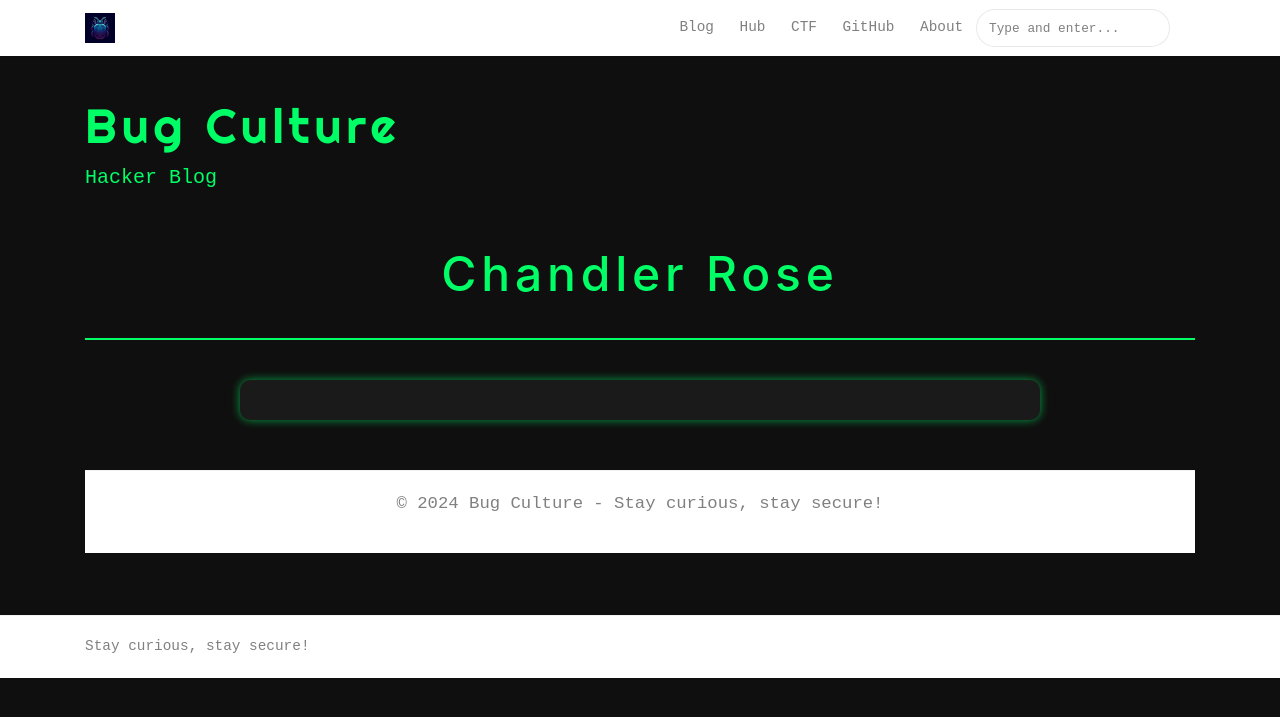
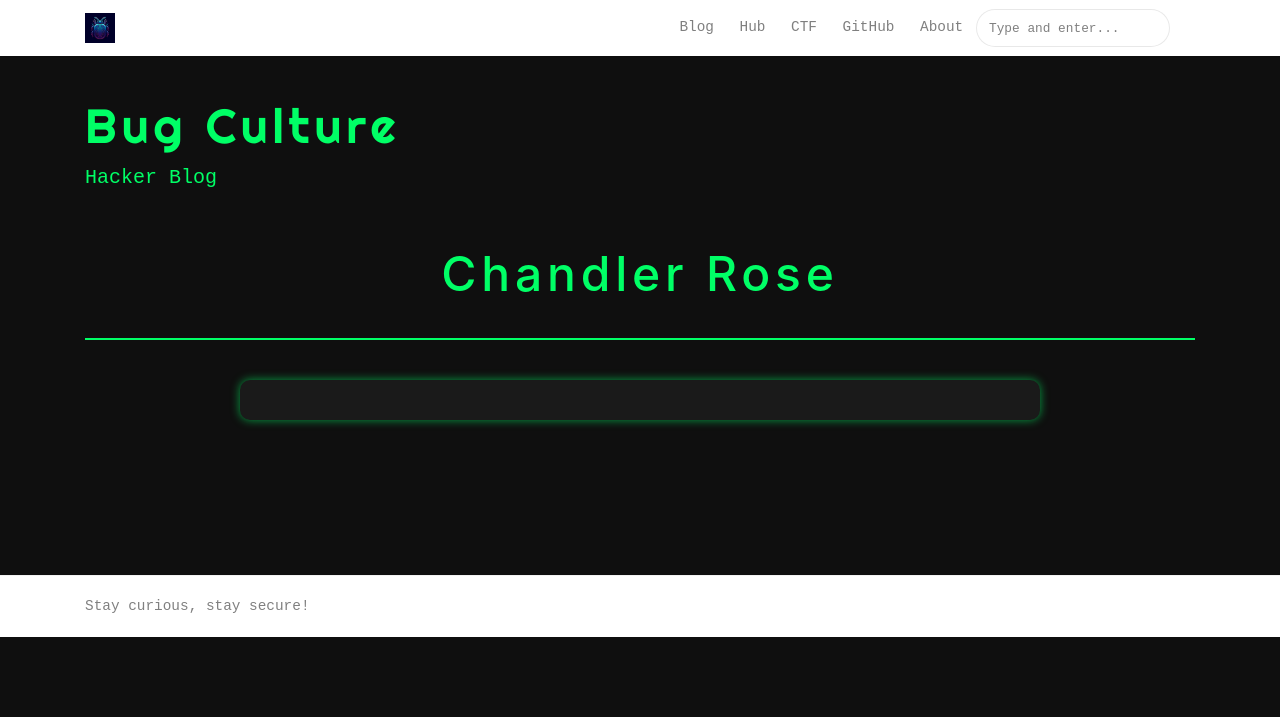
Before and after one commit to Turbul3nce/Turbul3nce.github.io, a Jekyll site: the page built from _pages/writeups/web/game_capsule.md, in a window 1280 px wide. Shown: the top 717 px of the page. Built offline with Jekyll 4.4.1, drawn with Linux system fonts in a browser that asks for light colours; nearby versions of some CDN libraries.

Commit message:
Update ctf-layout.html

```diff
--- a/_layouts/ctf-layout.html
+++ b/_layouts/ctf-layout.html
@@ -12,7 +12,3 @@ layout: default
 <div class="ctf-links">
   {{ content }}
 </div>
-
-<footer class="footer">
-  <p>&copy; {{ site.time | date: '%Y' }} {{ site.name }} - Stay curious, stay secure!</p>
-</footer>
```
